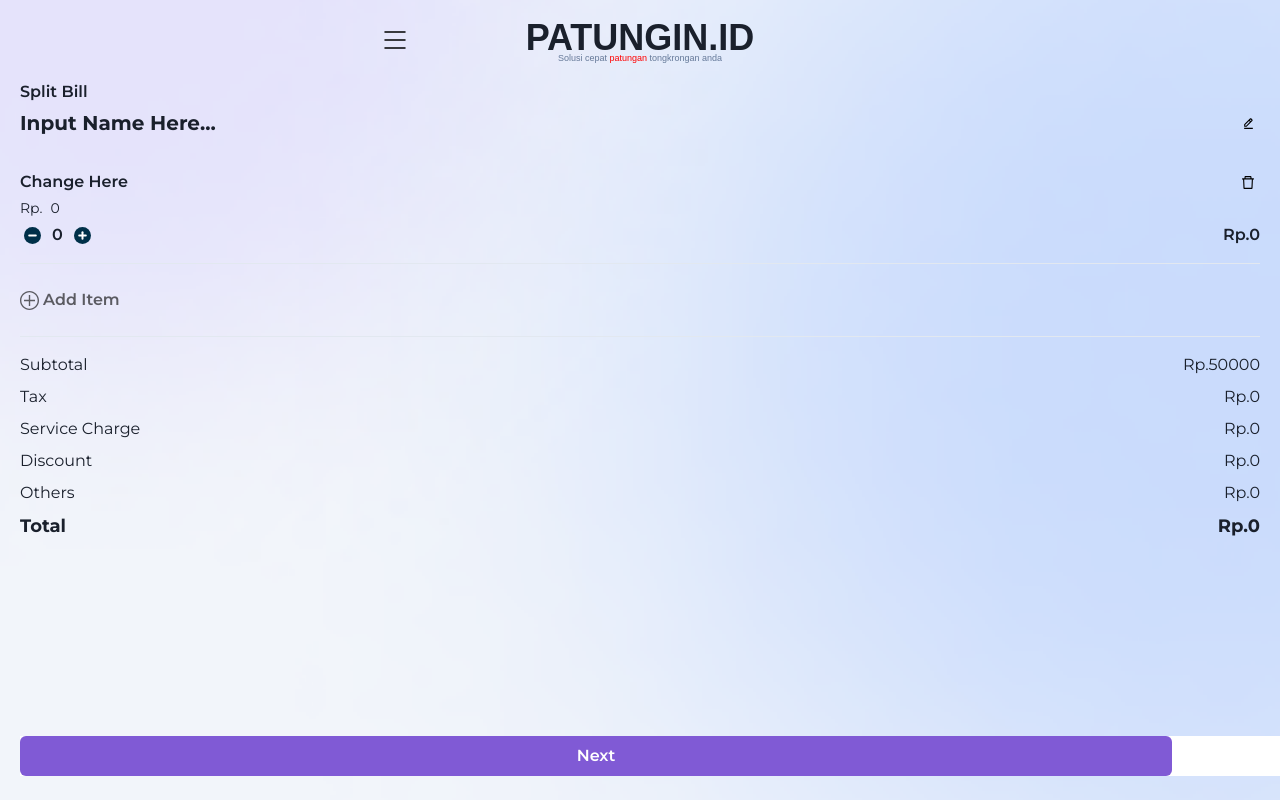
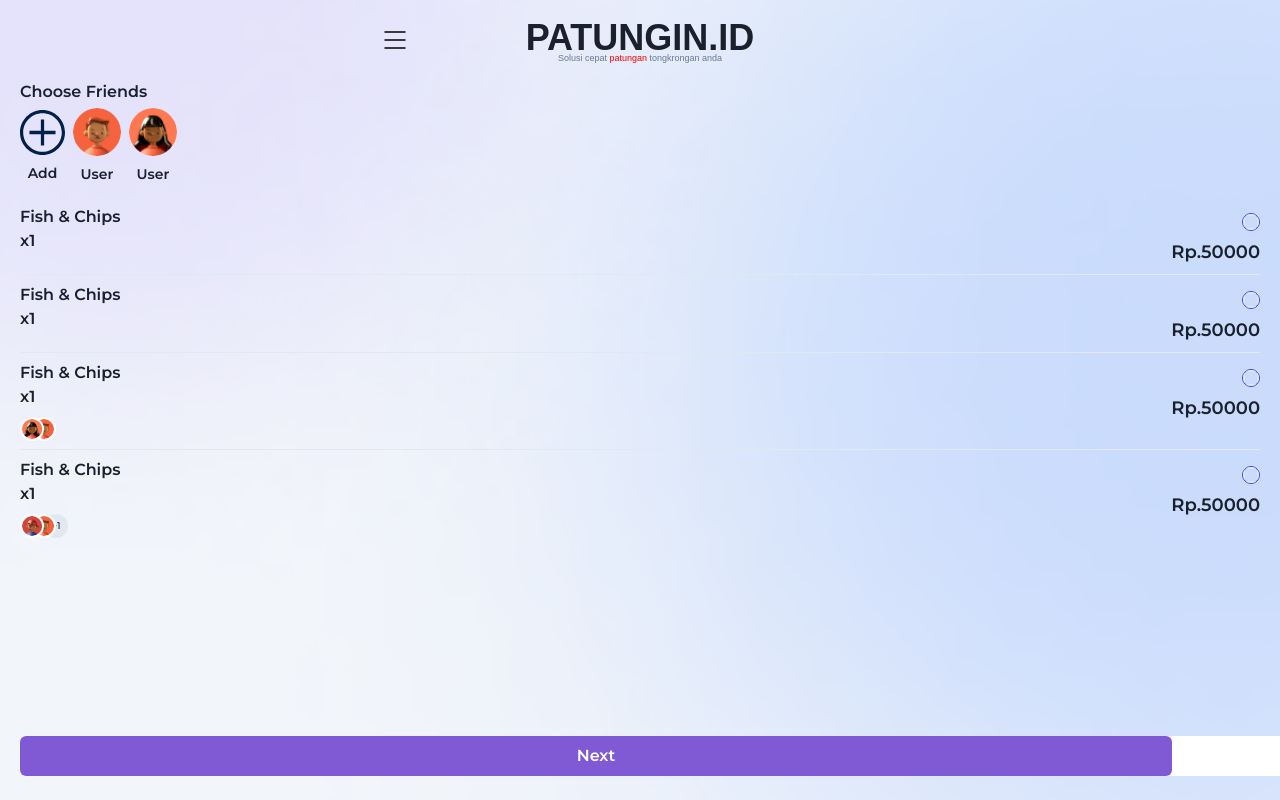
Before and after one commit to Dityath/Patungin.id, a Next.js app: page /upload-bills/manual in a window 1280 px wide. Both pictures are taken after a click on the button "Next". Built offline with nearby package versions, Linux system fonts and the light colour scheme; a web font is replaced by a local one.

Commit message:
add bukber

```diff
--- a/components/layout/withNext.tsx
+++ b/components/layout/withNext.tsx
@@ -36,14 +36,14 @@
         <Box mt={1}>{children}</Box>
       </Box>
       <Box position={"fixed"} bottom={6} w={"full"} bgColor={"white"}>
-        <ButtonGroup>
-          <Button colorScheme={"purple"} w={"90vw"} onClick={buttonClick}>
+        <ButtonGroup w={"90vw"}>
+          <Button colorScheme={"purple"} w={"full"} onClick={buttonClick}>
             {buttonText}
           </Button>
           {besideButton ? (
             <Button
               colorScheme={"purple"}
-              w={"90vw"}
+              w={"full"}
               onClick={besideButtonClick}
             >
               {besideButton}
--- a/pages/upload-bills/manual.tsx
+++ b/pages/upload-bills/manual.tsx
@@ -1,7 +1,16 @@
 import {
+  Accordion,
+  AccordionButton,
+  AccordionIcon,
+  AccordionItem,
+  AccordionPanel,
+  Avatar,
+  AvatarGroup,
   Box,
   Button,
   Center,
+  Checkbox,
+  Divider,
   Flex,
   HStack,
   Input,
@@ -14,6 +23,7 @@
 import React, { useState, useEffect, useRef } from "react";
 import BoxBills from "../../components/bills/boxBills";
 import {
+  AddAvatarIcon,
   AddItemIcon,
   EditIcon,
   ItemsAddingIcon,
@@ -30,6 +40,7 @@
 
 const Manual: NextPage = () => {
   const [editName, setEditName] = useState<boolean>(false);
+  const [page, setPage] = useState<number>(0);
 
   // global state
   const [
@@ -57,8 +68,9 @@
   }, [editName, globalItems]);
 
   return (
-    <Box>
-      <WithNext title={"Split Bill"}>
+    <>
+      {page === 0 ? (
+        <WithNext title={"Split Bill"} buttonClick={() => setPage(1)}>
           <Flex
             as={"form"}
             w={"full"}
@@ -170,7 +182,215 @@
             </VStack>
           </VStack>
         </WithNext>
+      ) : page === 1 ? (
+        <WithNext title={"Choose Friends"} buttonClick={() => setPage(2)}>
+          <Box w={"full"} as={"div"}>
+            <HStack gap={2} w={"full"} overflowX={"scroll"}>
+              <VStack as={"button"}>
+                <AddAvatarIcon />
+                <Text fontWeight={"semibold"} fontSize={"sm"}>
+                  Add
+                </Text>
+              </VStack>
+              <VStack>
+                <Avatar src={"/avatar/avatar1.png"} />
+                <Text fontWeight={"semibold"} fontSize={"sm"}>
+                  User
+                </Text>
+              </VStack>
+              <VStack>
+                <Avatar src={"/avatar/avatar2.png"} />
+                <Text fontWeight={"semibold"} fontSize={"sm"}>
+                  User
+                </Text>
+              </VStack>
+            </HStack>
           </Box>
+          <VStack
+            mt={5}
+            divider={<StackDivider color={"white"} shadow={"2xl"} />}
+          >
+            <Flex w={"full"}>
+              <Box as={"div"}>
+                <Text fontWeight={"semibold"}>Fish & Chips</Text>
+                <Text fontWeight={"semibold"}>x1</Text>
+              </Box>
+              <Spacer />
+              <Box as={"div"}>
+                <Flex mt={2}>
+                  <Spacer />
+                  <Center
+                    border={"1px solid #3B3AEF"}
+                    as={"div"}
+                    rounded={"full"}
+                    overflow={"hidden"}
+                  >
+                    <Checkbox
+                      // isChecked={false}
+                      rounded={"full"}
+                      colorScheme={"purple"}
+                    />
+                  </Center>
+                </Flex>
+                <Text mt={2} fontWeight={"semibold"} fontSize={"lg"}>
+                  Rp.50000
+                </Text>
+              </Box>
+            </Flex>
+            <Flex w={"full"}>
+              <Box as={"div"}>
+                <Text fontWeight={"semibold"}>Fish & Chips</Text>
+                <Text fontWeight={"semibold"}>x1</Text>
+              </Box>
+              <Spacer />
+              <Box as={"div"}>
+                <Flex mt={2}>
+                  <Spacer />
+                  <Center
+                    border={"1px solid #3B3AEF"}
+                    as={"div"}
+                    rounded={"full"}
+                    overflow={"hidden"}
+                  >
+                    <Checkbox
+                      // isChecked={false}
+                      rounded={"full"}
+                      colorScheme={"purple"}
+                    />
+                  </Center>
+                </Flex>
+                <Text mt={2} fontWeight={"semibold"} fontSize={"lg"}>
+                  Rp.50000
+                </Text>
+              </Box>
+            </Flex>
+            <Flex w={"full"}>
+              <Box as={"div"}>
+                <Text fontWeight={"semibold"}>Fish & Chips</Text>
+                <Text fontWeight={"semibold"}>x1</Text>
+                <AvatarGroup size="xs" max={2} mt={2}>
+                  <Avatar src={"/avatar/avatar2.png"} />
+                  <Avatar src={"/avatar/avatar1.png"} />
+                </AvatarGroup>
+              </Box>
+              <Spacer />
+              <Box as={"div"}>
+                <Flex mt={2}>
+                  <Spacer />
+                  <Center
+                    border={"1px solid #3B3AEF"}
+                    as={"div"}
+                    rounded={"full"}
+                    overflow={"hidden"}
+                  >
+                    <Checkbox
+                      // isChecked={false}
+                      rounded={"full"}
+                      colorScheme={"purple"}
+                    />
+                  </Center>
+                </Flex>
+                <Text mt={2} fontWeight={"semibold"} fontSize={"lg"}>
+                  Rp.50000
+                </Text>
+              </Box>
+            </Flex>
+            <Flex w={"full"}>
+              <Box as={"div"}>
+                <Text fontWeight={"semibold"}>Fish & Chips</Text>
+                <Text fontWeight={"semibold"}>x1</Text>
+                <AvatarGroup size="xs" max={2} mt={2}>
+                  <Avatar src={"/avatar/avatar3.png"} />
+                  <Avatar src={"/avatar/avatar1.png"} />
+                  <Avatar src={"/avatar/avatar1.png"} />
+                </AvatarGroup>
+              </Box>
+              <Spacer />
+              <Box as={"div"}>
+                <Flex mt={2}>
+                  <Spacer />
+                  <Center
+                    border={"1px solid #3B3AEF"}
+                    as={"div"}
+                    rounded={"full"}
+                    overflow={"hidden"}
+                  >
+                    <Checkbox
+                      // isChecked={false}
+                      rounded={"full"}
+                      colorScheme={"purple"}
+                    />
+                  </Center>
+                </Flex>
+                <Text mt={2} fontWeight={"semibold"} fontSize={"lg"}>
+                  Rp.50000
+                </Text>
+              </Box>
+            </Flex>
+          </VStack>
+        </WithNext>
+      ) : page === 2 ? (
+        <WithNext
+          title={"Split Bill"}
+          button={"Share Link"}
+          besideButton={"Payment"}
+        >
+          <Accordion w={"full"} allowToggle allowMultiple>
+            <AccordionItem
+              w={"full"}
+              backgroundColor={"white"}
+              border={"1px solid rgba(59, 58, 239, 0.29)"}
+              rounded={"lg"}
+            >
+              <AccordionButton w={"full"} justifyContent={"space-between"}>
+                <Flex gap={3} align={"center"}>
+                  <Avatar src={"/avatar/avatar3.png"} />
+                  <Box>
+                    <Text fontSize={"xs"}>Nadya&lsquo;s total</Text>
+                    <Text fontWeight={"semibold"} fontSize={"lg"}>
+                      Rp.50000
+                    </Text>
+                  </Box>
+                </Flex>
+                <AccordionIcon />
+              </AccordionButton>
+              <AccordionPanel>
+                <Divider
+                  shadow={"2xl"}
+                  color={"1px solid rgba(59, 58, 239, 0.29)"}
+                />
+                <Text fontWeight={"semibold"} fontSize={"xs"}>
+                  Bills Details
+                </Text>
+                <Flex mt={2}>
+                  <Text fontSize={"xs"}>+Fish & Chips</Text>
+                  <Spacer />
+                  <Text fontSize={"xs"}>x1</Text>
+                  <Spacer />
+                  <Text fontSize={"xs"}>Rp.50000</Text>
+                </Flex>
+                <Flex mt={2}>
+                  <Text fontSize={"xs"}>+Fish & Chips</Text>
+                  <Spacer />
+                  <Text fontSize={"xs"}>x1</Text>
+                  <Spacer />
+                  <Text fontSize={"xs"}>Rp.50000</Text>
+                </Flex>
+                <Flex mt={2}>
+                  <Text fontSize={"xs"}>+Fish & Chips</Text>
+                  <Spacer />
+                  <Text fontSize={"xs"}>x1</Text>
+                  <Spacer />
+                  <Text fontSize={"xs"}>Rp.50000</Text>
+                </Flex>
+              </AccordionPanel>
+            </AccordionItem>
+          </Accordion>
+        </WithNext>
+      ) : (
+        ""
+      )}
+    </>
   );
 };
 
```
Lines whose indentation alone changed are shown as unchanged.
